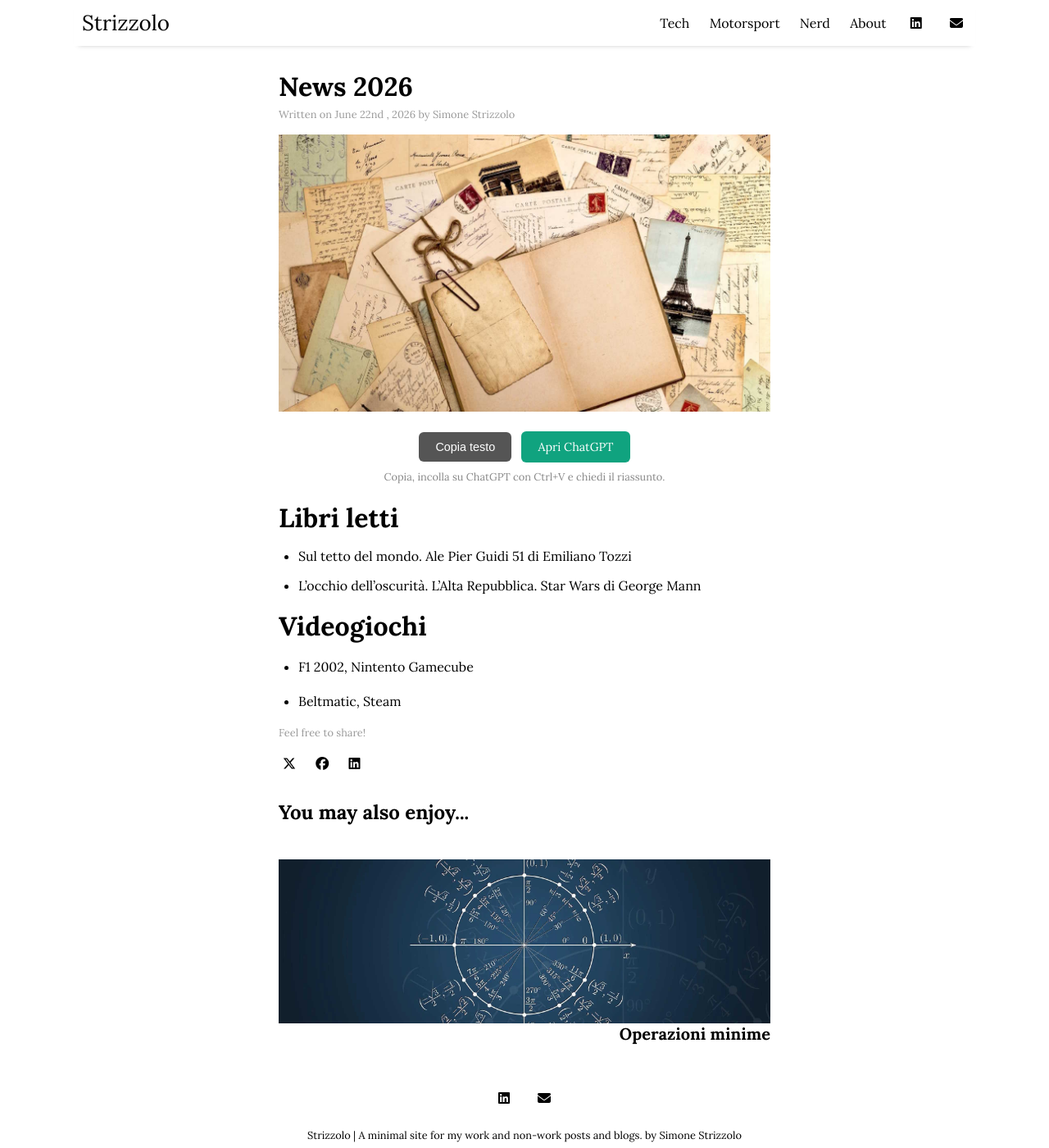
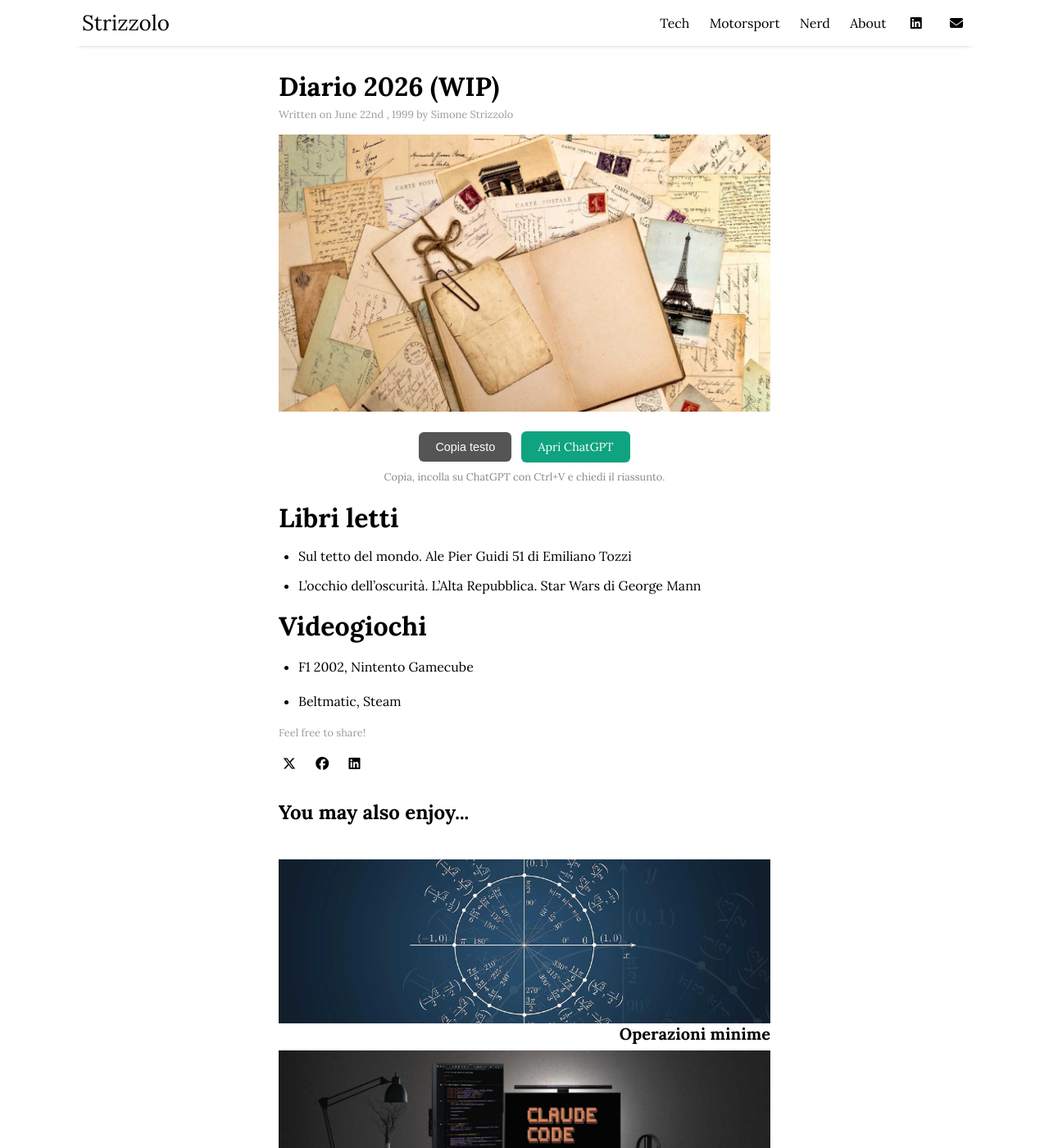
Before and after one commit to SimoneStrizzolo/simonestrizzolo.github.io, a Jekyll site: the page built from _posts/1999-06-22-news-2026.md, in a window 1280 px wide and 1400 px high. Shown: the whole window at 82% size. Built offline with Jekyll 4.4.1, drawn with Linux system fonts in a browser that asks for light colours.

Commit message:
fix: correggi date post Monaco e News da 2026 a 1999
Co-Authored-By: Claude Haiku 4.5 <noreply@anthropic.com>

```diff
--- a/_posts/2026-06-22-news-2026.md
+++ b/_posts/1999-06-22-news-2026.md
@@ -1,6 +1,6 @@
 ---
 layout: post
-title: "News 2026"
+title: "Diario 2026 (WIP)"
 author: "Simone Strizzolo"
 categories: tech
 tags: [news, tech, various]
```
Also changed, not shown: _posts/1999-06-04-monaco.md (renamed from _posts/2026-06-04-monaco.md).
